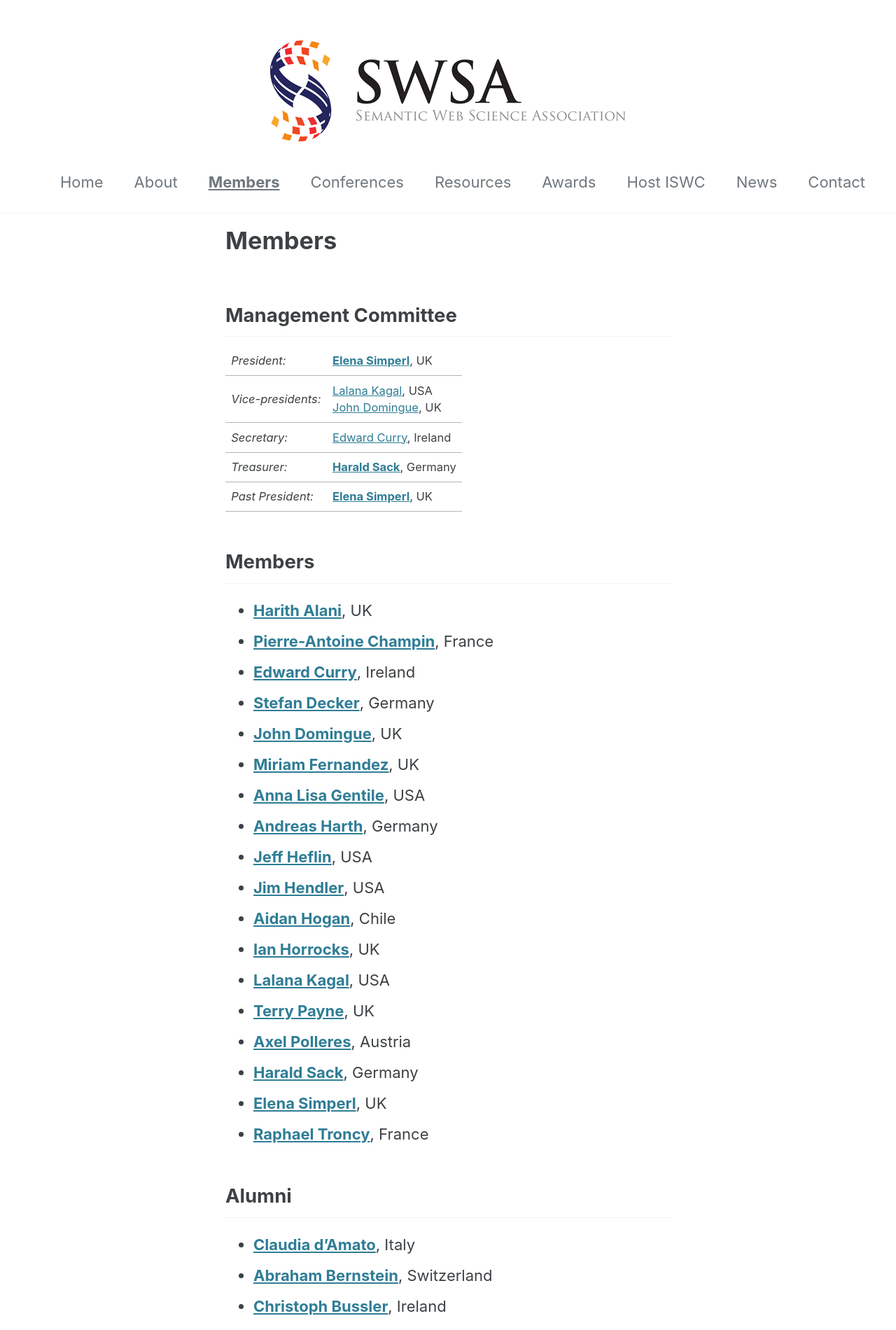
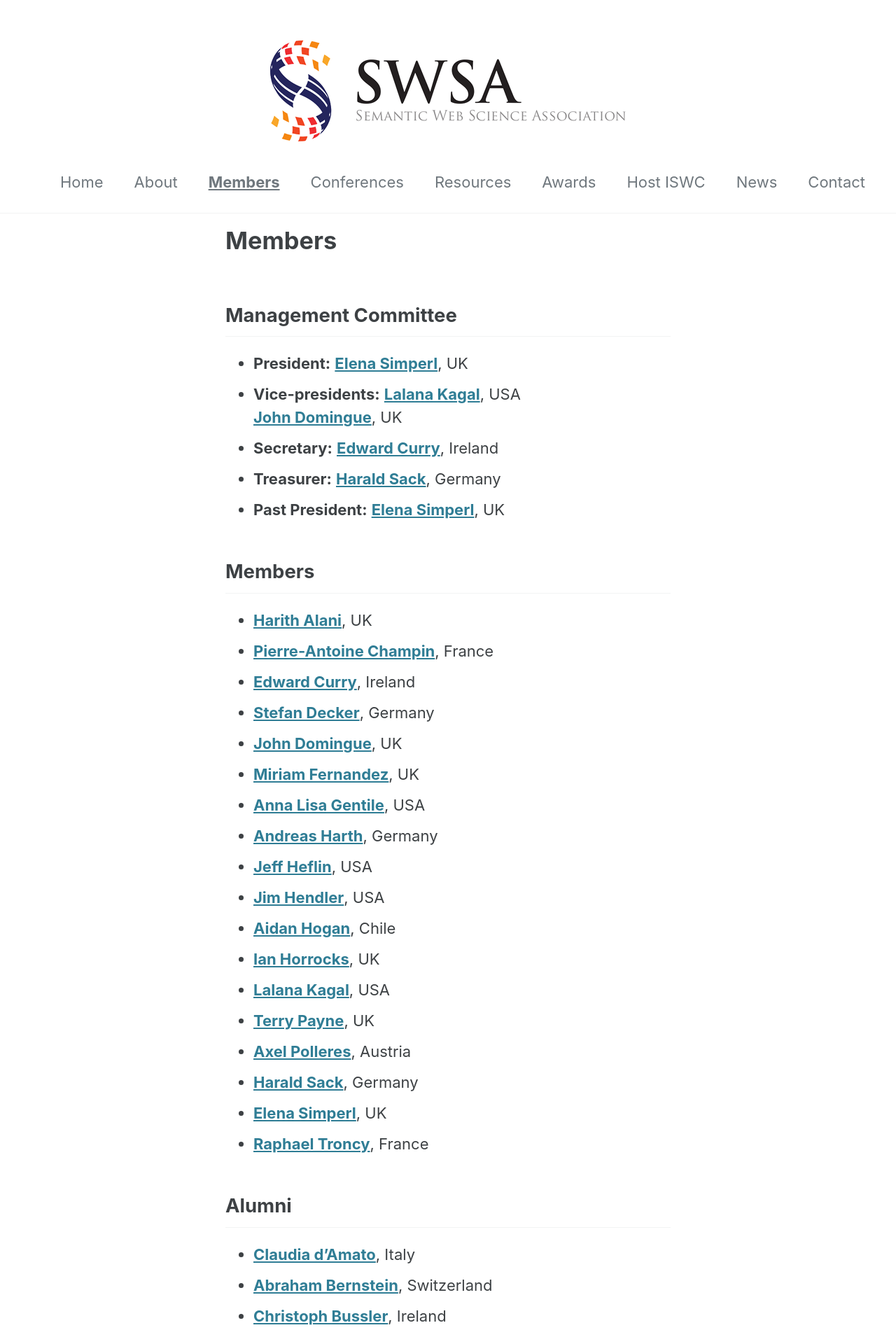
Before and after one commit to Semantic-Web-Science-Association/swsa_website, a Jekyll site: the page built from _pages/members.md, in a window 1280 px wide. Shown: the top 1900 px of the page at 70% size. Built offline with Jekyll 4.4.1, drawn with Linux system fonts in a browser that asks for light colours; cached includes are drawn as plain includes.

```diff
--- a/_pages/members.md
+++ b/_pages/members.md
@@ -5,11 +5,12 @@ permalink: /members/
 
 ## **Management Committee**
 
-| *President:* | [**Elena Simperl**](http://www.ecs.soton.ac.uk/people/es6g12), UK |
-| *Vice-presidents:* | [Lalana Kagal](http://www.csail.mit.edu/person/lalana-kagal), USA<br>[John Domingue](https://profiles.open.ac.uk/john-domingue), UK |
-| *Secretary:* | [Edward Curry](https://www.insight-centre.org/our-team/dr-edward-curry/), Ireland |
-| *Treasurer:* | [**Harald Sack**](https://www.aifb.kit.edu/web/Harald_Sack/en), Germany |
-| *Past President:* | [**Elena Simperl**](http://www.ecs.soton.ac.uk/people/es6g12), UK |
+- **President:** **[Elena Simperl](http://www.ecs.soton.ac.uk/people/es6g12)**, UK
+- **Vice-presidents:** **[Lalana Kagal](http://www.csail.mit.edu/person/lalana-kagal)**, USA<br>
+**[John Domingue](https://profiles.open.ac.uk/john-domingue)**, UK
+- **Secretary:** **[Edward Curry](https://www.insight-centre.org/our-team/dr-edward-curry/)**, Ireland
+- **Treasurer:** **[Harald Sack](https://www.aifb.kit.edu/web/Harald_Sack/en)**, Germany
+- **Past President:** **[Elena Simperl](http://www.ecs.soton.ac.uk/people/es6g12)**, UK
 
 ## **Members**
 
```
